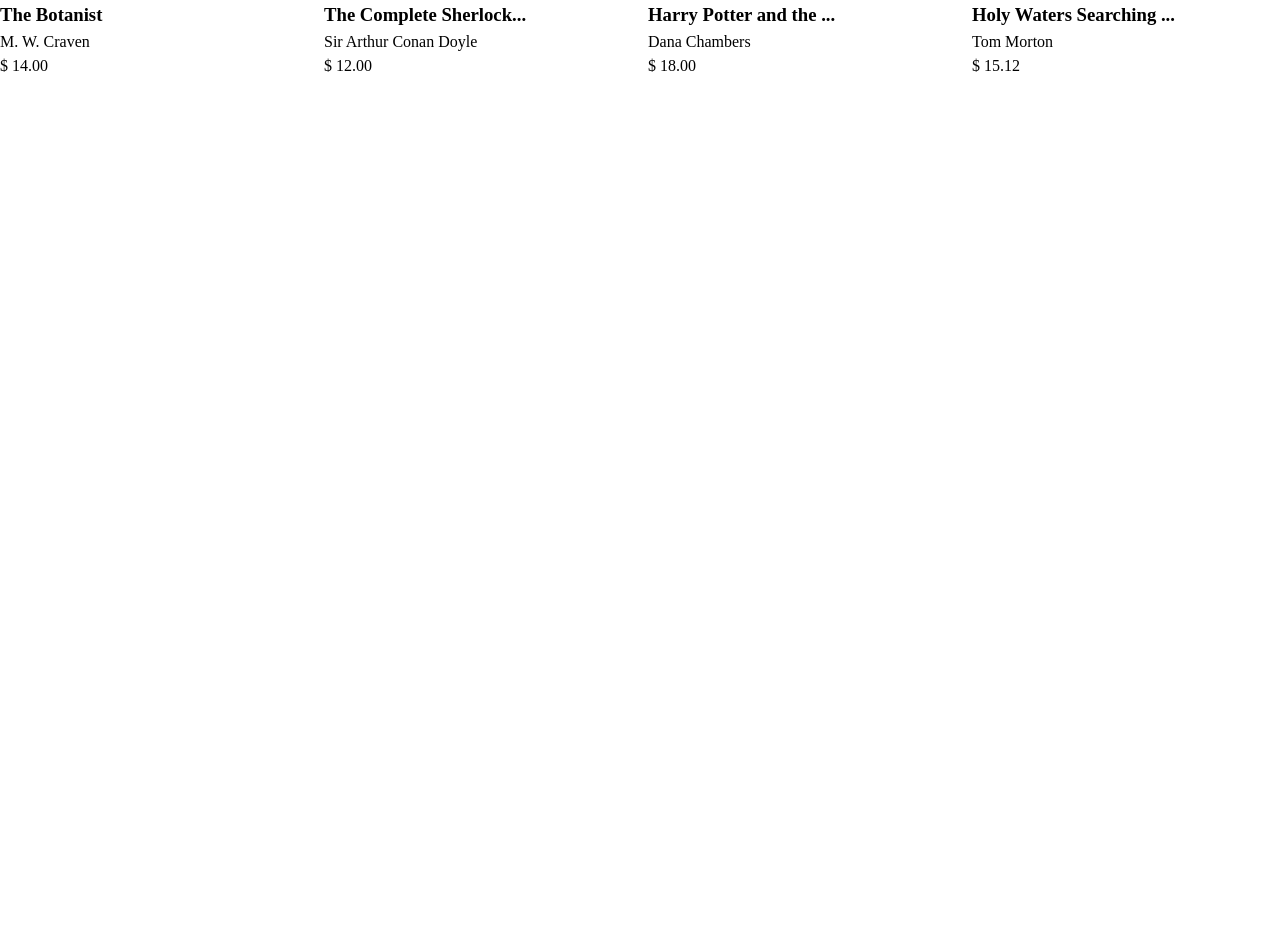
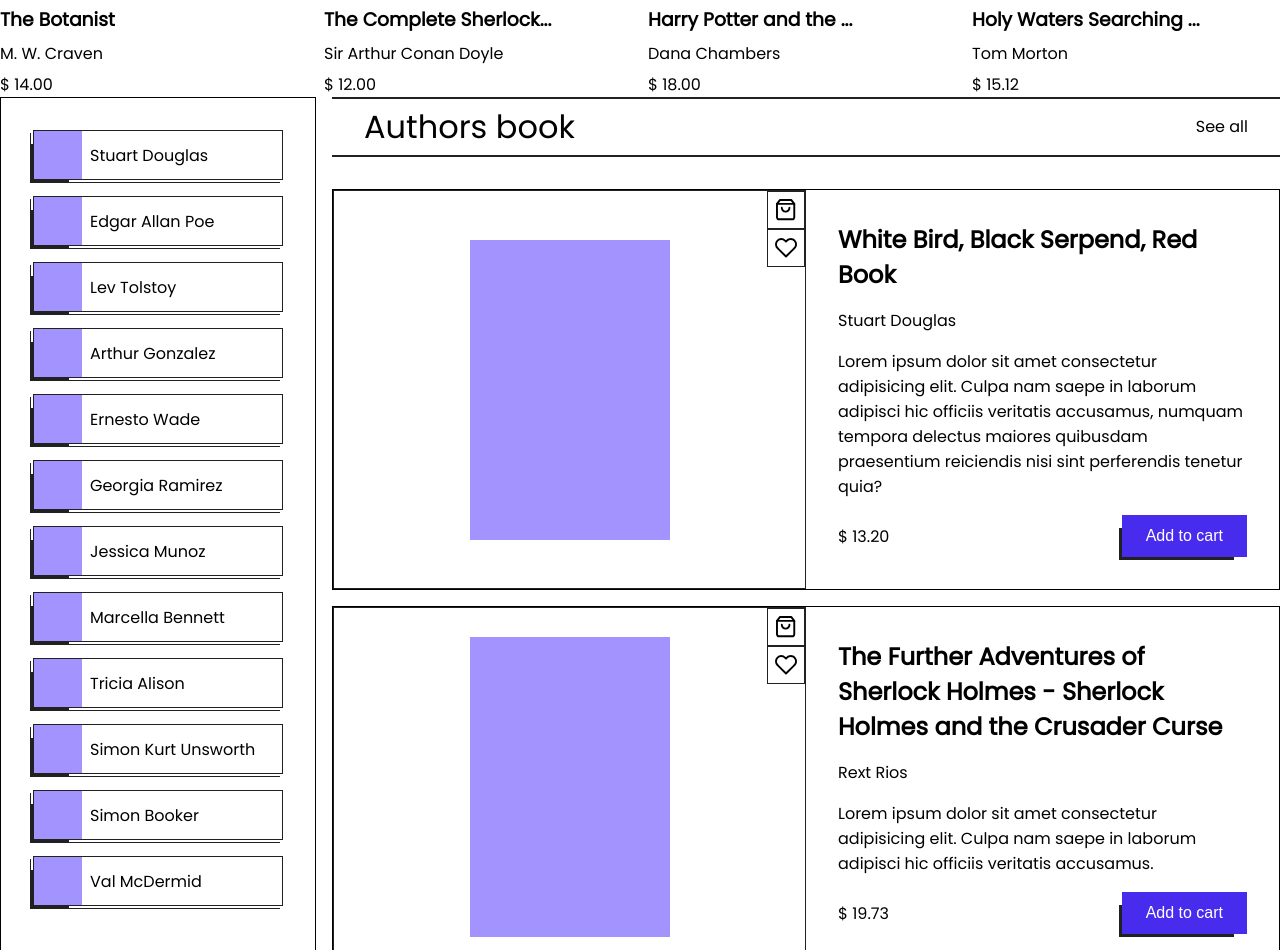
Before and after one commit to GabrielCoutz/Estudos, a Next.js app in the folder praticalandingpage/: page / in a window 1280 px wide. Shown: the part 1442-2392 px from the top of the page. Before the commit the page ends 1517 px from the top, so only its background shows below. Built offline with nearby package versions, Linux system fonts and the light colour scheme.

Commit message:
Livros de autores completo

```diff
--- /dev/null
+++ b/praticalandingpage/components/Autores.tsx
@@ -0,0 +1,95 @@
+import React from "react";
+import Heart from "../assets/Heart";
+import ShoppingBag from "../assets/ShoppingBag";
+import styles from "../styles/Autores.module.scss";
+
+const createAuthorTag = (name: string, index: number) => {
+  return (
+    <li key={index}>
+      <div className={styles.image}></div>
+      <span>{name}</span>
+    </li>
+  );
+};
+
+const authors = [
+  "Stuart Douglas",
+  "Edgar Allan Poe",
+  "Lev Tolstoy",
+  "Arthur Gonzalez",
+  "Ernesto Wade",
+  "Georgia Ramirez",
+  "Jessica Munoz",
+  "Marcella Bennett",
+  "Tricia Alison",
+  "Simon Kurt Unsworth",
+  "Simon Booker",
+  "Val McDermid",
+];
+
+const Autores = () => {
+  return (
+    <section className={`${styles.autores} container`}>
+      <div className={styles.authorsList}>
+        <ul>{authors.map(createAuthorTag)}</ul>
+      </div>
+      <div className={styles.authorBooks}>
+        <div className="sectionName">
+          <h1>Authors book</h1>
+          <span>See all</span>
+        </div>
+        <ul className={styles.bookList}>
+          <li>
+            <div className={styles.wrapperImage}>
+              <div className={styles.image}></div>
+              <div className={styles.buttons}>
+                <ShoppingBag />
+                <Heart />
+              </div>
+            </div>
+            <div className={styles.info}>
+              <h1>White Bird, Black Serpend, Red Book</h1>
+              <span>Stuart Douglas</span>
+              <p>
+                Lorem ipsum dolor sit amet consectetur adipisicing elit. Culpa
+                nam saepe in laborum adipisci hic officiis veritatis accusamus,
+                numquam tempora delectus maiores quibusdam praesentium
+                reiciendis nisi sint perferendis tenetur quia?
+              </p>
+              <div className={styles.bottomInfo}>
+                <span>$ 13.20</span>
+                <button>Add to cart</button>
+              </div>
+            </div>
+          </li>
+          <li>
+            <div className={styles.wrapperImage}>
+              <div className={styles.image}></div>
+              <div className={styles.buttons}>
+                <ShoppingBag />
+                <Heart />
+              </div>
+            </div>
+            <div className={styles.info}>
+              <h1>
+                The Further Adventures of Sherlock Holmes - Sherlock Holmes and
+                the Crusader Curse
+              </h1>
+              <span>Rext Rios</span>
+              <p>
+                Lorem ipsum dolor sit amet consectetur adipisicing elit. Culpa
+                nam saepe in laborum adipisci hic officiis veritatis accusamus.
+              </p>
+              <div className={styles.bottomInfo}>
+                <span>$ 19.73</span>
+                <button>Add to cart</button>
+              </div>
+            </div>
+          </li>
+        </ul>
+      </div>
+    </section>
+  );
+};
+
+export default Autores;
--- a/praticalandingpage/components/Bestseller.tsx
+++ b/praticalandingpage/components/Bestseller.tsx
@@ -1,7 +1,33 @@
 import React from "react";
-import Heart from "../assets/Heart";
-import ShoppingBag from "../assets/ShoppingBag";
 import styles from "../styles/Bestseller.module.scss";
+import Card from "./Card";
+
+const bestSellers = [
+  {
+    id: 1,
+    title: "The Botanist",
+    author: "M. W. Craven",
+    price: "$ 14.00",
+  },
+  {
+    id: 2,
+    title: "The Complete Sherlock...",
+    author: "Sir Arthur Conan Doyle",
+    price: "$ 12.00",
+  },
+  {
+    id: 3,
+    title: "Harry Potter and the ...",
+    author: "Dana Chambers",
+    price: "$ 18.00",
+  },
+  {
+    id: 4,
+    title: "Holy Waters Searching ...",
+    author: "Tom Morton",
+    price: "$ 15.12",
+  },
+];
 
 const Bestseller = () => {
   return (
@@ -11,54 +37,9 @@
         <span>See all</span>
       </div>
       <ul className={styles.cards}>
-        <li className={styles.card}>
-          <div className={styles.wrapperImage}>
-            <div className={styles.image}></div>
-          </div>
-          <h3 className={styles.title}>The Botanist</h3>
-          <span className={styles.author}>M. W. Craven</span>
-          <span className={styles.price}>$ 14.00</span>
-          <div className={styles.buttons}>
-            <ShoppingBag />
-            <Heart />
-          </div>
-        </li>
-        <li className={styles.card}>
-          <div className={styles.wrapperImage}>
-            <div className={styles.image}></div>
-          </div>
-          <h3 className={styles.title}>The Complete Sherlock...</h3>
-          <span className={styles.author}>Sir Arthur Conan Doyle</span>
-          <span className={styles.price}>$ 12.00</span>
-          <div className={styles.buttons}>
-            <ShoppingBag />
-            <Heart />
-          </div>
-        </li>
-        <li className={styles.card}>
-          <div className={styles.wrapperImage}>
-            <div className={styles.image}></div>
-          </div>
-          <h3 className={styles.title}>Harry Potter and the ...</h3>
-          <span className={styles.author}>Dana Chambers</span>
-          <span className={styles.price}>$ 18.00</span>
-          <div className={styles.buttons}>
-            <ShoppingBag />
-            <Heart />
-          </div>
-        </li>
-        <li className={styles.card}>
-          <div className={styles.wrapperImage}>
-            <div className={styles.image}></div>
-          </div>
-          <h3 className={styles.title}>Holy Waters Searching ...</h3>
-          <span className={styles.author}>Tom Morton</span>
-          <span className={styles.price}>$ 15.12</span>
-          <div className={styles.buttons}>
-            <ShoppingBag />
-            <Heart />
-          </div>
-        </li>
+        {bestSellers.map(({ id, title, author, price }) => (
+          <Card author={author} price={price} title={title} key={id} />
+        ))}
       </ul>
     </section>
   );
--- /dev/null
+++ b/praticalandingpage/components/Card.tsx
@@ -0,0 +1,29 @@
+import React from "react";
+import Heart from "../assets/Heart";
+import ShoppingBag from "../assets/ShoppingBag";
+import styles from "../styles/Card.module.scss";
+
+interface CardModel {
+  title: string;
+  author: string;
+  price: string;
+}
+
+const Card = ({ title, author, price }: CardModel) => {
+  return (
+    <li className={styles.card}>
+      <div className={styles.wrapperImage}>
+        <div className={styles.image}></div>
+      </div>
+      <h3 className={styles.title}>{title}</h3>
+      <span className={styles.author}>{author}</span>
+      <span className={styles.price}>{price}</span>
+      <div className={styles.buttons}>
+        <ShoppingBag />
+        <Heart />
+      </div>
+    </li>
+  );
+};
+
+export default Card;
--- a/praticalandingpage/pages/index.tsx
+++ b/praticalandingpage/pages/index.tsx
@@ -1,3 +1,4 @@
+import Autores from "../components/Autores";
 import Bestseller from "../components/Bestseller";
 import Categorias from "../components/Categorias";
 import Header from "../components/Header";
@@ -10,6 +11,7 @@
       <Intro />
       <Categorias />
       <Bestseller />
+      <Autores />
     </>
   );
 }
--- /dev/null
+++ b/praticalandingpage/styles/Autores.module.scss
@@ -0,0 +1,82 @@
+@import "./mixins.scss";
+
+@include imageStyle(".wrapperImage", ".image");
+
+.autores {
+  display: grid;
+  grid-template-columns: 1fr 3fr;
+  gap: 1rem;
+}
+
+.authorsList {
+  border: 1px solid black;
+  padding: 2rem;
+
+  ul {
+    display: flex;
+    flex-direction: column;
+    gap: 1rem;
+
+    li {
+      display: flex;
+      gap: 0.5rem;
+      align-items: center;
+      border: 1px solid $black;
+      @include box-shadow2;
+    }
+  }
+  .image {
+    width: 48px;
+    height: 48px;
+    background-color: $purple;
+    @include box-shadow1;
+  }
+}
+
+.bookList {
+  display: flex;
+  flex-direction: column;
+  gap: 1rem;
+
+  li {
+    display: grid;
+    grid-template-columns: 1fr 1fr;
+    border: 1px solid black;
+  }
+}
+
+.info {
+  padding: 2rem;
+  display: grid;
+  gap: 1rem;
+}
+
+.bottomInfo {
+  display: flex;
+  justify-content: space-between;
+  align-items: center;
+
+  button {
+    padding: 12px 24px;
+    background: $blue;
+    color: white;
+    font-size: 1rem;
+    border: none;
+    @include box-shadow1;
+  }
+}
+
+.buttons {
+  display: flex;
+  flex-direction: column;
+  position: absolute;
+  top: 0;
+  right: 0;
+}
+
+.buttons svg {
+  border: 1px solid $black;
+  padding: 6px;
+  width: 38px;
+  height: 38px;
+}
--- a/praticalandingpage/styles/Bestseller.module.scss
+++ b/praticalandingpage/styles/Bestseller.module.scss
@@ -5,38 +5,3 @@
   grid-template-columns: repeat(auto-fit, minmax(300px, 1fr));
   gap: 1rem;
 }
-
-.wrapperImage {
-  padding: 20px;
-  display: grid;
-  justify-content: center;
-  align-items: center;
-  border: 1px solid $black;
-
-  .image {
-    min-height: 300px;
-    min-width: 200px;
-    background-color: $purple;
-  }
-}
-
-.card {
-  display: grid;
-  gap: 0.4rem;
-  position: relative;
-
-  .buttons {
-    display: flex;
-    flex-direction: column;
-    position: absolute;
-    top: 0;
-    right: 0;
-  }
-
-  .buttons svg {
-    border: 1px solid $black;
-    padding: 6px;
-    width: 38px;
-    height: 38px;
-  }
-}
--- /dev/null
+++ b/praticalandingpage/styles/Card.module.scss
@@ -0,0 +1,24 @@
+@import "./mixins.scss";
+
+.card {
+  display: grid;
+  gap: 0.4rem;
+  position: relative;
+
+  @include imageStyle(".wrapperImage", ".image");
+
+  .buttons {
+    display: flex;
+    flex-direction: column;
+    position: absolute;
+    top: 0;
+    right: 0;
+  }
+
+  .buttons svg {
+    border: 1px solid $black;
+    padding: 6px;
+    width: 38px;
+    height: 38px;
+  }
+}
--- a/praticalandingpage/styles/globals.scss
+++ b/praticalandingpage/styles/globals.scss
@@ -9,6 +9,10 @@
   box-sizing: border-box;
   padding: 0;
   margin: 0;
+}
+
+body {
+  font-family: $fontPrimary;
 }
 
 li {
--- a/praticalandingpage/styles/mixins.scss
+++ b/praticalandingpage/styles/mixins.scss
@@ -43,3 +43,20 @@
 @mixin box-shadow2 {
   box-shadow: -2px 2px 0px #ffffff, -3px 3px 0px $black;
 }
+
+@mixin imageStyle($wrapperImage, $image) {
+  #{$wrapperImage} {
+    padding: 20px;
+    display: grid;
+    justify-content: center;
+    align-items: center;
+    border: 1px solid $black;
+    position: relative;
+
+    #{$image} {
+      min-height: 300px;
+      min-width: 200px;
+      background-color: $purple;
+    }
+  }
+}
```
